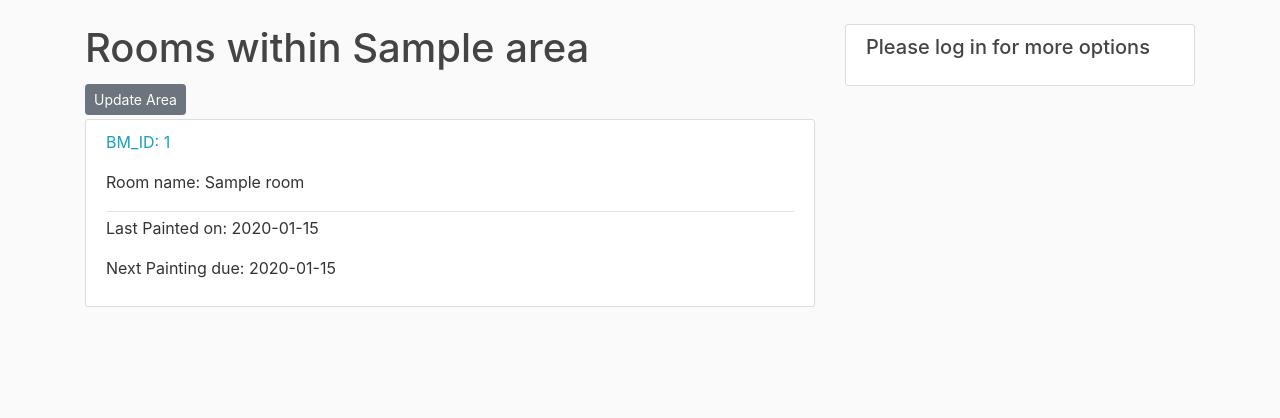
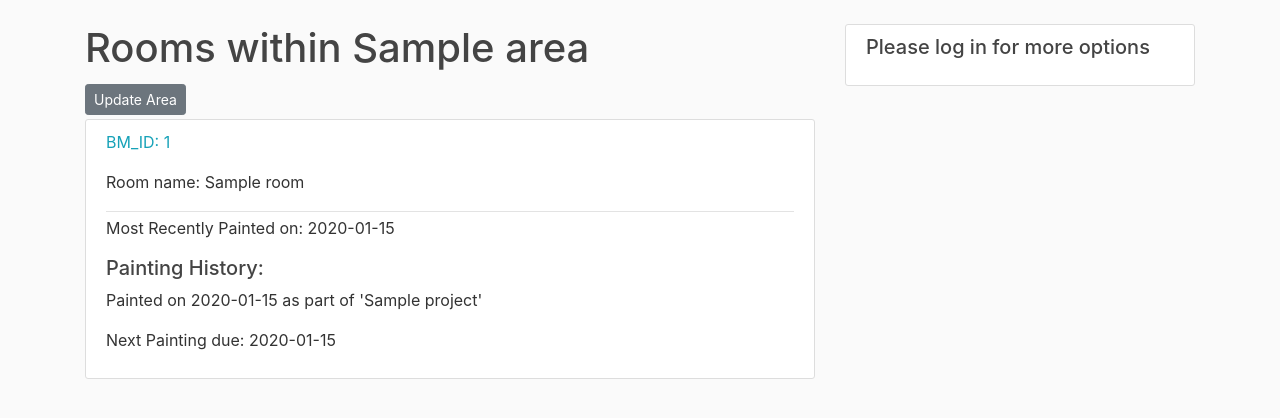
Before and after one commit to dyarmak/UPaintDB, a Flask app: page /site/1/1 in a window 1280 px wide. Shown: the part 56-474 px from the top of the page. Run offline with Flask 2, Linux system fonts and the light colour scheme; tables that the repository leaves empty hold one stand-in row (values such as "Sample post"); some libraries are stand-ins or nearby versions.

Commit message:
display painting history by room

```diff
--- a/ultradb/templates/rooms_by_area.html
+++ b/ultradb/templates/rooms_by_area.html
@@ -9,15 +9,22 @@
               <p class="text-info">BM_ID: {{ room.bm_id }}</p>
               <p>Room name: {{ room.name }} </p>
             </div>
-            <p>Last Painted on:
+            <p>Most Recently Painted on:
               {% if room.date_last_paint is not none%}
                 {{ room.date_last_paint.date() }}
               {% else %}
                 No data
               {% endif %}
             </p>
+            {% if room.projects.all() %}
+              {% set prjs = room.projects.all() %}
+              <H5>Painting History:</H5>
+              {% for prj in prjs %}
+                <p>Painted on {{ prj.date_finished.strftime('%Y-%m-%d') }} as part of '{{ prj.name }}'</p>
+              {% endfor %}
+            {% endif %}
             <p>Next Painting due:
-                {% if room.date_next_paint is not none%}
+                {% if room.date_next_paint is not none %}
                   {{ room.date_next_paint.date() }}
                 {% else %}
                   No data
```
